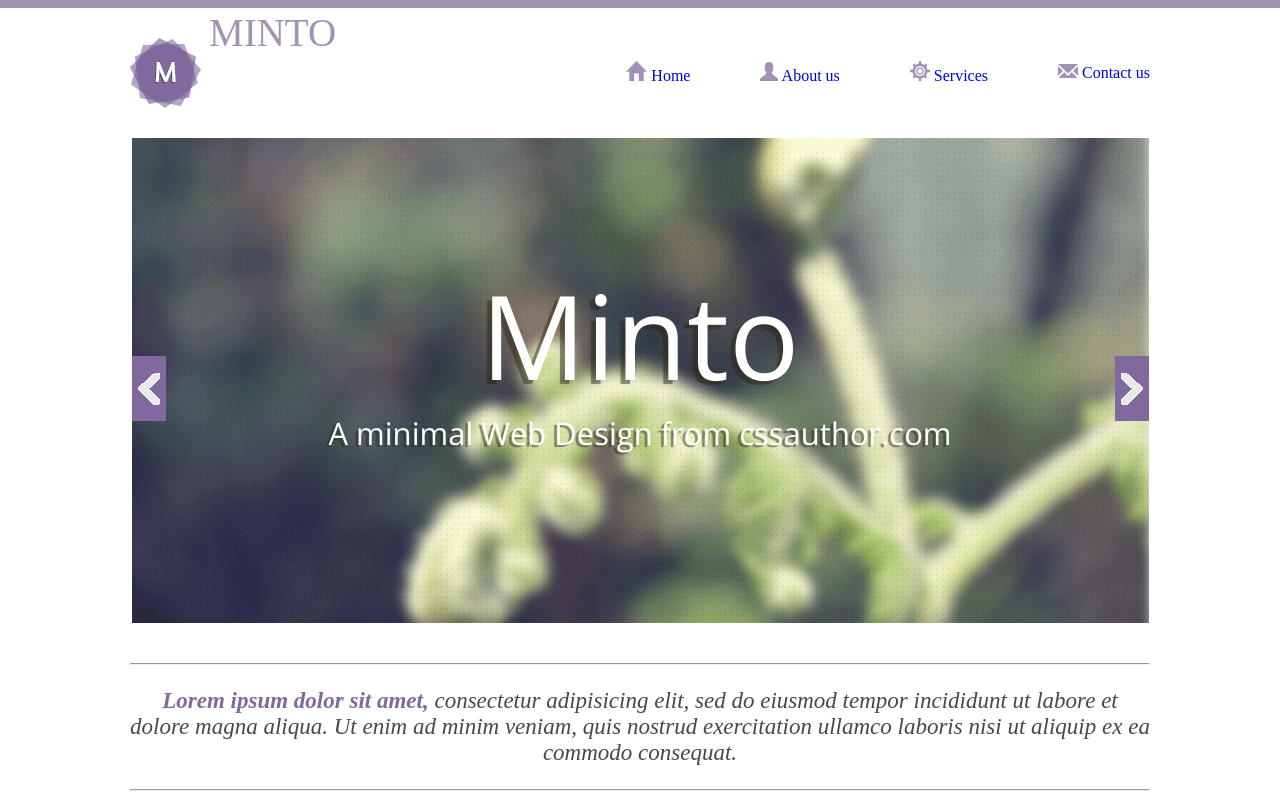
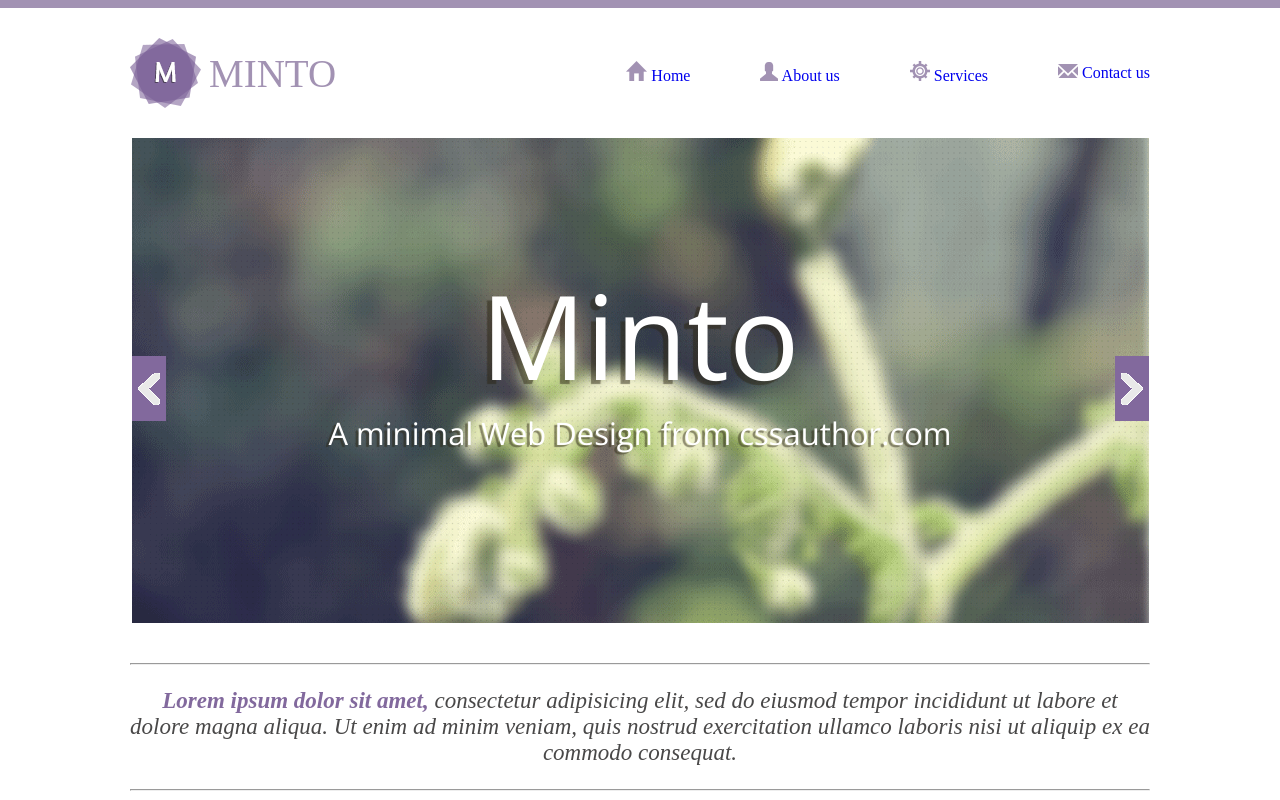
Before and after one commit to Muratovnik/Minto, a plain HTML site: page index.html in a window 1280 px wide. Shown: the top 800 px of the page. Drawn offline with nearby package versions, Linux system fonts and the light colour scheme.

Commit message:
Исправил баг со съехавшим текстом лого

```diff
--- a/css/style.css
+++ b/css/style.css
@@ -41,7 +41,7 @@ a{
     font-size: 39px;
     color: #a292b3;
     position: absolute;
-    transform: translate(79px, -41px);
+    transform: translate(79px, 0);
 }
 
 .bg-top{
```
